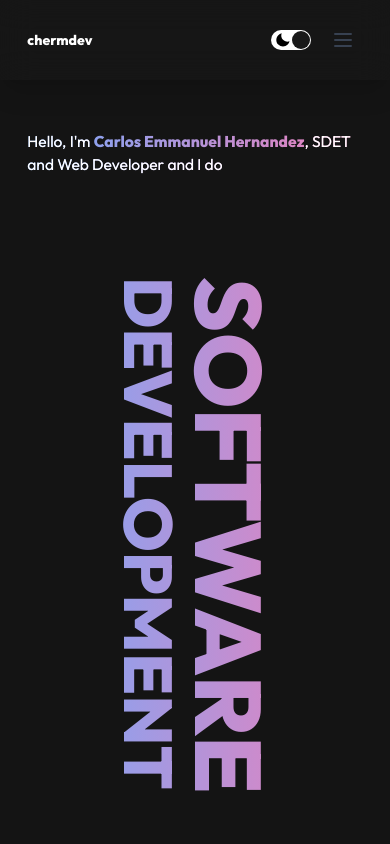
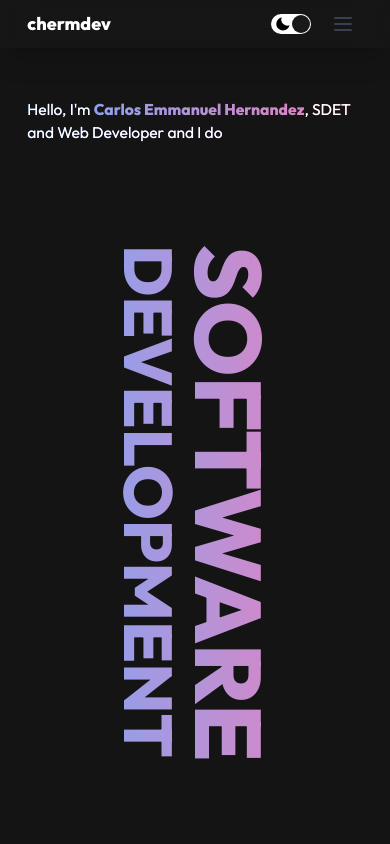
Before and after one commit to chermdev/portfolio2023, a React (Vite) app: page / in a window 390 px wide. Shown: the top 844 px of the page. Built offline with nearby package versions, Linux system fonts and the light colour scheme.

Commit message:
Change navbar height for mobile

```diff
--- a/src/Navbar.jsx
+++ b/src/Navbar.jsx
@@ -61,7 +61,7 @@ function NavbarLogo() {
         <div>
             <a href="/">
                 <div className='flex flex-row items-center gap-2'>
-                    <h2 className="text-sm sm:text-xl font-bold text-[var(--font-color)]">chermdev
+                    <h2 className="text-lg sm:text-xl font-bold text-[var(--font-color)]">chermdev
                     </h2>
                     {/* <div className='flex items-center justify-start gap-1 text-xs leading-3'>
                         <Python className='w-6 h-6' alt="Python">
@@ -125,10 +125,10 @@ function Navbar() {
     )
 
     return (
-        <nav className={`fixed top-0 z-50 backdrop-blur-lg shadow-xl w-full bg-[var(--bg-navbar-color)] md:flex md:items-center md:justify-center ${navbar ? "h-auto" : "h-20"}`}>
+        <nav className={`fixed top-0 z-50 backdrop-blur-lg shadow-xl w-full bg-[var(--bg-navbar-color)] md:flex md:items-center md:justify-center ${navbar ? "h-auto" : "h-12 sm:h-20"}`}>
             <div className="md:flex md:max-w-[var(--max-page-width)] md:w-[var(--page-width)] md:justify-between">
                 <div id="bar" className='flex z-52 justify-center items-center md:bg-inherit'>
-                    <div className="h-20 max-w-[var(--max-page-width)] w-[var(--page-width)] md:w-auto flex items-center justify-between py-4 md:py-6 md:flex md:gap-6">
+                    <div className="h-12 sm:h-20 max-w-[var(--max-page-width)] w-[var(--page-width)] md:w-auto flex items-center justify-between py-4 md:py-6 md:flex md:gap-6">
                         <NavbarLogo />
                         <div className='flex items-center gap-3'>
                             <SchemeButton />
--- a/src/Section.jsx
+++ b/src/Section.jsx
@@ -1,6 +1,6 @@
 function Section({ children, id }) {
     return (
-        <section id={id} className="min-h-[calc(100vh)] pt-20">
+        <section id={id} className="min-h-[calc(100vh)] pt-12 sm:pt-20">
             {children}
         </section>
     )
```
